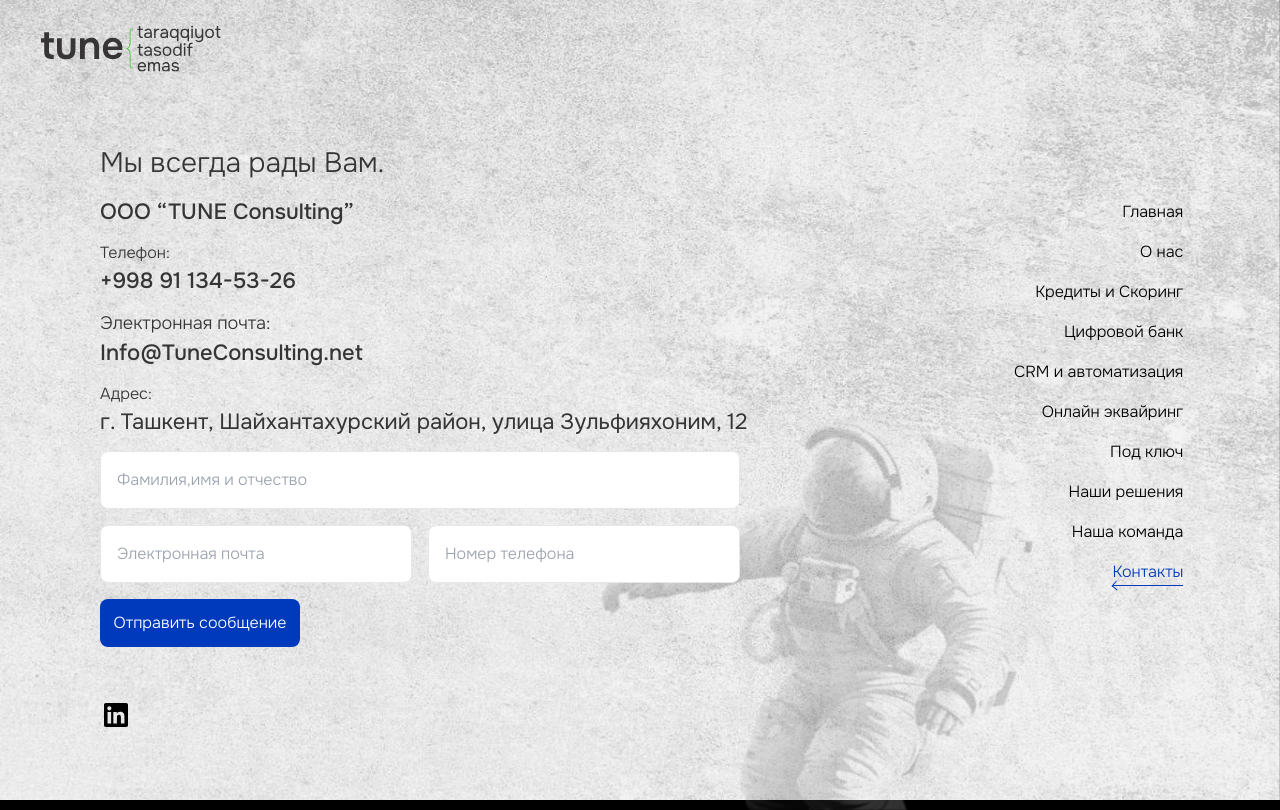
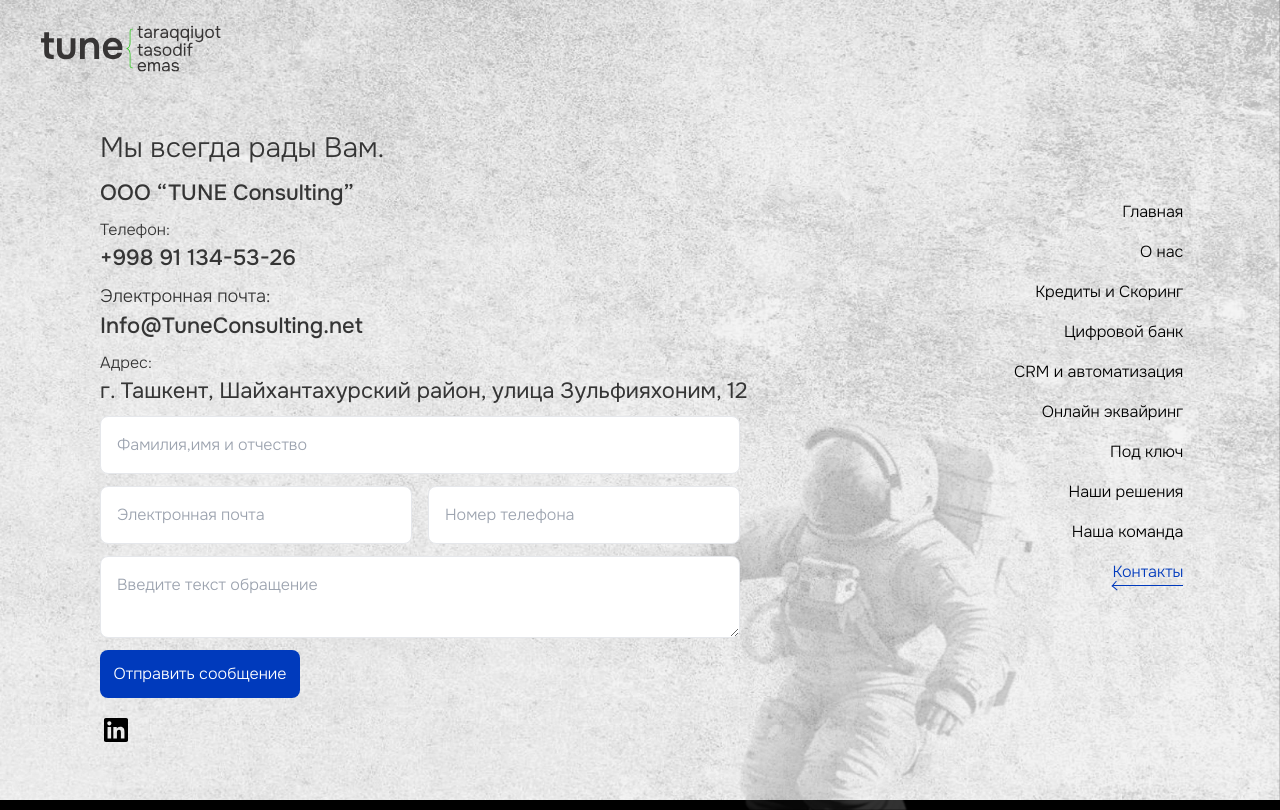
Before and after one commit to IslomYusupov1/Tune-site, a React (Vite) app: page /contact in a window 1280 px wide. Built offline with nearby package versions, Linux system fonts and the light colour scheme.

Commit message:
first commit

```diff
--- a/src/pages/Contact.tsx
+++ b/src/pages/Contact.tsx
@@ -68,34 +68,41 @@
 
     return (
         <>
-            <motion.img animate={{opacity: 1}} initial={{opacity: 0}} exit={{ opacity: 0, transition: {ease: "easeInOut"} }} transition={{duration: 0.25, ease: "easeInOut"}}
+            <motion.img animate={{opacity: 1}} initial={{opacity: 0}}
+                        exit={{opacity: 0, transition: {ease: "easeInOut"}}}
+                        transition={{duration: 0.25, ease: "easeInOut"}}
                         alt="" src={imageBgLight} className="fixed z-50 w-screen h-screen top-0 left-0"
                         style={{zIndex: "-1"}}/>
-            <ContentLayout>
-                <motion.div variants={headerVariant} initial="hidden" animate="visible" exit="exit" style={{ zIndex: 100 }}
-                            className="flex 2xl:gap-6 xl:gap-3 lg:gap-3 flex-col text-[#353535] xl:w-8/12 2xl:w-9/12 lg:w-8/12 text-start font-light mx-[100px] xl:mt-[50px] 2xl:mt-[25px] lg:mt-[50px] ">
+            <ContentLayout className="relative">
+                <motion.div variants={headerVariant} initial="hidden" animate="visible" exit="exit"
+                            style={{zIndex: 100}}
+                            className="flex 2xl:gap-3 xl:gap-2 lg:gap-1 flex-col text-[#353535] xl:w-8/12 2xl:w-9/12 lg:w-8/12 text-start font-light mx-[100px] xl:mt-[50px] 2xl:mt-[25px] lg:mt-[50px] ">
                     <h3 className="2xl:text-[36px] xl:text-[28px] lg:text-[24px]">Мы всегда рады Вам.</h3>
-                    <h2 className="2xl:text-[30px] xl:text-[22px] lg:text-[18px] font-medium cursor-pointer">OOO “TUNE Consulting” </h2>
+                    <h2 className="2xl:text-[30px] xl:text-[22px] lg:text-[18px] font-medium cursor-pointer">OOO “TUNE
+                        Consulting” </h2>
                     <div className="flex flex-col ">
                         <p className="2xl:text-[20px] xl:text-[16px] lg:text-[14px]">Телефон:</p>
-                        <a className="2xl:text-[28px] xl:text-[22px] lg:text-[20px] font-medium cursor-pointer" href="tel:+998911345326">+998 91 134-53-26</a>
+                        <a className="2xl:text-[28px] xl:text-[22px] lg:text-[20px] font-medium cursor-pointer"
+                           href="tel:+998911345326">+998 91 134-53-26</a>
                     </div>
                     <div className="flex flex-col">
                         <p className="2xl:text-[20px] xl:text-[18px] lg:text-[14px]">Электронная почта:</p>
                         {/*<h3 className="2xl:text-[28px] xl:text-[22px] lg:text-[20px] font-medium">Info@TuneConsulting.net</h3>*/}
-                        <a href="mailto:Info@TuneConsulting.net" className="2xl:text-[28px] xl:text-[22px] lg:text-[20px] font-medium">Info@TuneConsulting.net</a>
+                        <a href="mailto:Info@TuneConsulting.net"
+                           className="2xl:text-[28px] xl:text-[22px] lg:text-[20px] font-medium">Info@TuneConsulting.net</a>
                     </div>
                     <div className="flex flex-col">
                         <p className="2xl:text-[20px] xl:text-[16px] lg:text-[14px]">Адрес:</p>
-                        <h3 className="2xl:text-[28px] xl:text-[22px] lg:text-[20px] font-normal">г. Ташкент, Шайхантахурский район,
+                        <h3 className="2xl:text-[28px] xl:text-[22px] lg:text-[20px] font-normal">г. Ташкент,
+                            Шайхантахурский район,
                             улица
                             Зульфияхоним, 12</h3>
                     </div>
-                    <Formik initialValues={{name: "", phone: "", email: ""}} validationSchema={validationSchema}
+                    <Formik initialValues={{name: "", phone: "", email: "", desc: ""}} validationSchema={validationSchema}
                             onSubmit={(e, formikHelpers) => sendMessage(e, formikHelpers)}>
-                        {({handleSubmit, errors, touched}) => (
+                        {({handleSubmit, errors, touched, values, setFieldValue}) => (
                             <Form onSubmit={handleSubmit} className="z-50">
-                                <div className="flex flex-col gap-4 w-3/4">
+                                <div className="flex flex-col 2xl:gap-4 md:gap-3 2xl:mt-10 w-3/4">
                                     <div>
                                         <Field type="text"
                                                name="name"
@@ -117,6 +124,21 @@
                                                    className={`${errors.phone && touched.phone ? "border-red-600 focus:border-red-600" : ""} bg-white outline-0 border text-gray-900 rounded-lg focus:ring-[#003ABC] focus:border-[#003ABC] block w-full p-4 `}/>
                                         </div>
                                     </div>
+                                    <div>
+                                        <Field type="text"
+                                               name="desc"
+                                        >
+                                            {({field}: any) => (
+                                                <textarea
+                                                    {...field}
+                                                    value={values.desc}
+                                                    onChange={(e) => setFieldValue("desc", e.target.value)}
+                                                    placeholder="Введите текст обращение"
+                                                    className={`${errors.desc && touched.desc ? "border-red-600 focus:border-red-600" : ""} bg-white outline-0 border text-gray-900 rounded-lg focus:ring-[#003ABC] focus:border-[#003ABC] block w-full p-4`}
+                                                />
+                                            )}
+                                        </Field>
+                                    </div>
                                     <button type="submit" disabled={loading}
                                             className="text-center bg-[#003ABC] w-[200px] text-white rounded-lg p-3">Отправить
                                         сообщение
@@ -125,8 +147,9 @@
                             </Form>
                         )}
                     </Formik>
-                    <div className="flex gap-8 2xl:mt-18 xl:mt-10 lg:mt-10">
-                        <a href="https://www.linkedin.com/company/tune-consulting/" className="cursor-pointer" target="_blank"><img src={linkedin}  alt=""/></a>
+                    <div className="flex gap-8 mt-2">
+                        <a href="https://www.linkedin.com/company/tune-consulting/" className="cursor-pointer"
+                           target="_blank"><img src={linkedin} alt=""/></a>
                     </div>
                 </motion.div>
             </ContentLayout>
--- a/src/pages/mobile/ContactsMobile.tsx
+++ b/src/pages/mobile/ContactsMobile.tsx
@@ -74,15 +74,15 @@
                         улица
                         Зульфияхоним, 12</h3>
                 </div>
-                <Formik initialValues={{name: "", phone: "", email: ""}} validationSchema={validationSchema}
+                <Formik initialValues={{name: "", phone: "", email: "", desc: ""}} validationSchema={validationSchema}
                         onSubmit={(e, formikHelpers) => sendMessage(e, formikHelpers)}>
-                    {({handleSubmit, errors, touched}) => (
-                        <Form onSubmit={handleSubmit} className="z-50 mt-24">
+                    {({handleSubmit, errors, touched, values, setFieldValue}) => (
+                        <Form onSubmit={handleSubmit} className="z-50 mt-14">
                             <div className="flex flex-col gap-4 w-full">
                                 <div>
                                     <Field type="text"
                                            name="name"
-                                           className={`${errors.name && touched.name ? "border-red-600 focus:border-red-600" : ""} bg-white outline-0 border text-gray-900 rounded-lg focus:ring-[#003ABC] focus:border-[#003ABC] block w-full p-4`}
+                                           className={`${errors.name && touched.name ? "border-red-600 focus:border-red-600" : ""} text-[14px] bg-white outline-0 border text-gray-900 rounded-lg focus:ring-[#003ABC] focus:border-[#003ABC] block w-full p-4`}
                                            placeholder="Фамилия,имя и отчество"
                                     />
                                 </div>
@@ -91,14 +91,29 @@
                                         <Field type="text"
                                                name="email"
                                                placeholder="Электронная почта"
-                                               className={`${errors.email && touched.email ? "border-red-600 focus:border-red-600" : ""} bg-white outline-0 border text-gray-900 rounded-lg focus:ring-[#003ABC] focus:border-[#003ABC] block w-full p-4 `}/>
+                                               className={`${errors.email && touched.email ? "border-red-600 focus:border-red-600" : ""} text-[14px] bg-white outline-0 border text-gray-900 rounded-lg focus:ring-[#003ABC] focus:border-[#003ABC] block w-full p-4 `}/>
                                     </div>
                                     <div className="w-full">
                                         <Field type="text"
                                                name="phone"
                                                placeholder="Номер телефона"
-                                               className={`${errors.phone && touched.phone ? "border-red-600 focus:border-red-600" : ""} bg-white outline-0 border text-gray-900 rounded-lg focus:ring-[#003ABC] focus:border-[#003ABC] block w-full p-4 `}/>
+                                               className={`${errors.phone && touched.phone ? "border-red-600 focus:border-red-600" : ""} text-[14px] bg-white outline-0 border text-gray-900 rounded-lg focus:ring-[#003ABC] focus:border-[#003ABC] block w-full p-4 `}/>
                                     </div>
+                                </div>
+                                <div>
+                                    <Field type="text"
+                                           name="desc"
+                                    >
+                                        {({field}: any) => (
+                                            <textarea
+                                                {...field}
+                                                value={values.desc}
+                                                onChange={(e) => setFieldValue("desc", e.target.value)}
+                                                placeholder="Введите текст обращение"
+                                                className={`${errors.desc && touched.desc ? "border-red-600 focus:border-red-600" : ""} text-[14px] bg-white outline-0 border text-gray-900 rounded-lg focus:ring-[#003ABC] focus:border-[#003ABC] block w-full p-4`}
+                                            />
+                                        )}
+                                    </Field>
                                 </div>
                                 <button type="submit" disabled={loading}
                                         className="text-center bg-[#003ABC] w-full text-white rounded-lg p-3">Отправить
@@ -108,7 +123,7 @@
                         </Form>
                     )}
                 </Formik>
-                <div className="flex gap-8 2xl:mt-18 xl:mt-10 lg:mt-10 mt-10">
+                <div className="flex gap-8 2xl:mt-18 xl:mt-10 lg:mt-10 mt-5">
                     <a href="https://www.linkedin.com/company/tune-consulting/" className="cursor-pointer" target="_blank"><img src={linkedin}  alt=""/></a>
                 </div>
             </motion.div>
```
